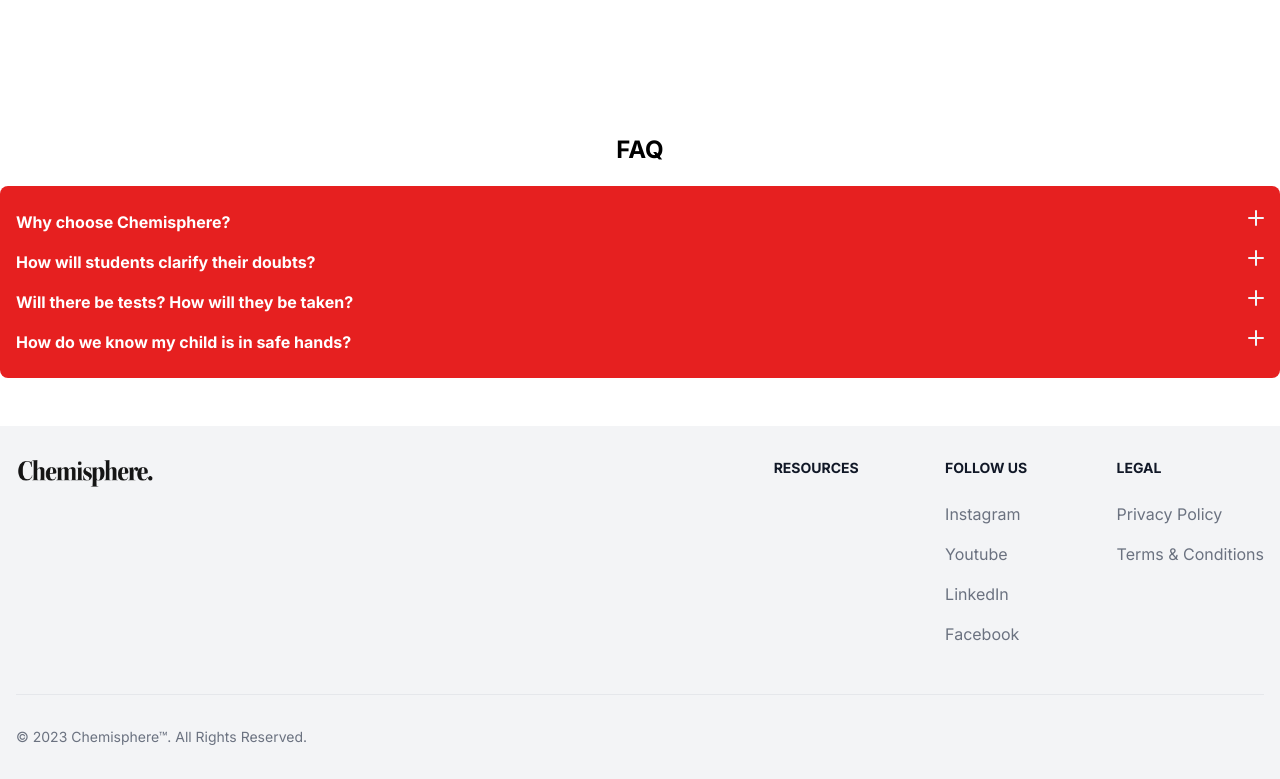
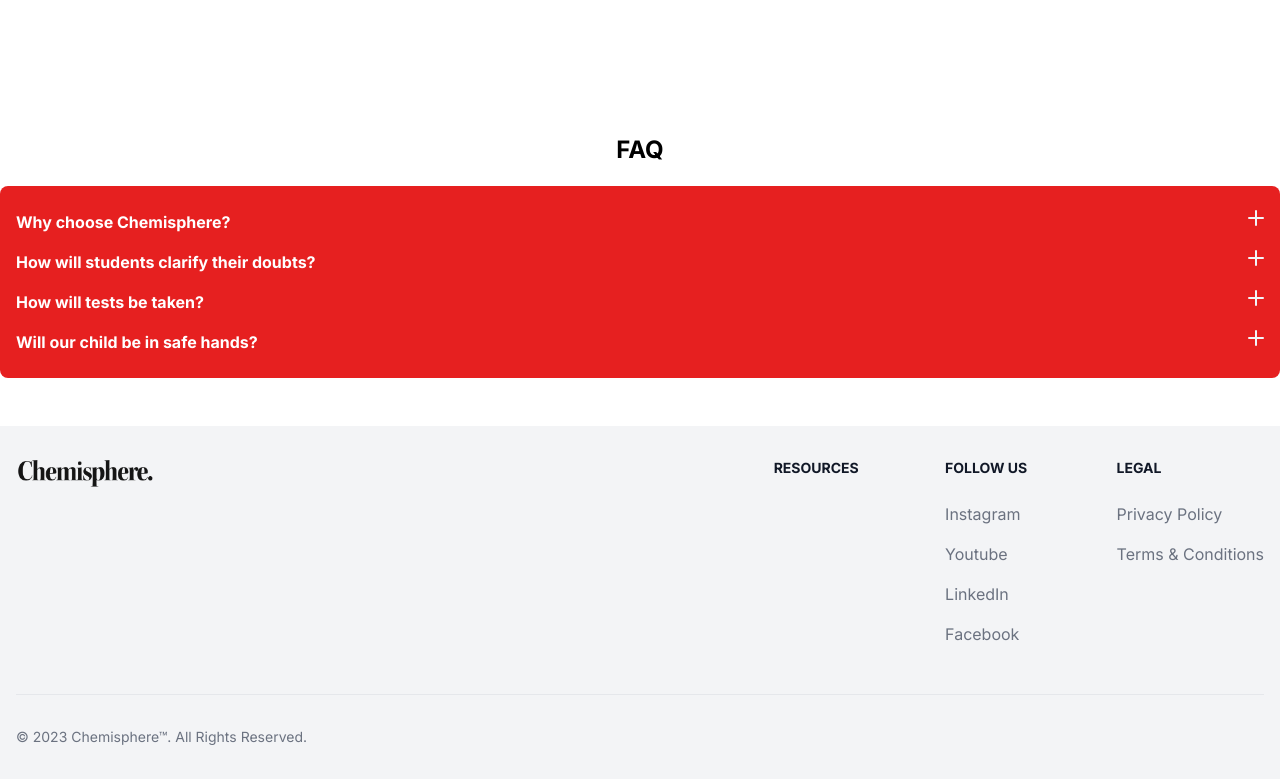
Before and after one commit to aryannpanchal/chemisphere-official-website, a Next.js app: page / in a window 1280 px wide. Shown: the part 1764-2543 px from the top of the page. Built offline with nearby package versions, Linux system fonts and the light colour scheme.

Commit message:
Update FAQ.jsx

```diff
--- a/components/FAQ.jsx
+++ b/components/FAQ.jsx
@@ -19,12 +19,12 @@ const FAQ = () => {
           className='lg:text-left' // Removed font-bold from here
         />
         <Accordion
-          title={<h1 className='font-bold'>Will there be tests? How will they be taken?</h1>}
+          title={<h1 className='font-bold'>How will tests be taken?</h1>}
           answer="Our coaching program leverages technology to enhance the learning experience. The Android/iOS app facilitates a convenient platform for conducting tests and enables parents to track their child's performance. This integration of technology ensures a modern and efficient learning environment. All the reports of the tests are also shared with the parent so that their performance is tracked."
           className='lg:text-left' // Removed font-bold from here
         />
         <Accordion
-          title={<h1 className='font-bold'>How do we know my child is in safe hands?</h1>}
+          title={<h1 className='font-bold'>Will our child be in safe hands?</h1>}
           answer="As an IIT Madras graduate with 12 years of teaching experience in various coaching institutes across India, I bring a unique perspective to the table. Unlike some coaching institutes that prioritize completing the syllabus and little focus beyond that, my focus is on understanding individual student needs and providing quality education. My experience allows me to guide students not just through the curriculum sooner but also to help them develop a deeper understanding of the subjects."
           className='lg:text-left' // Removed font-bold from here
         />
```
